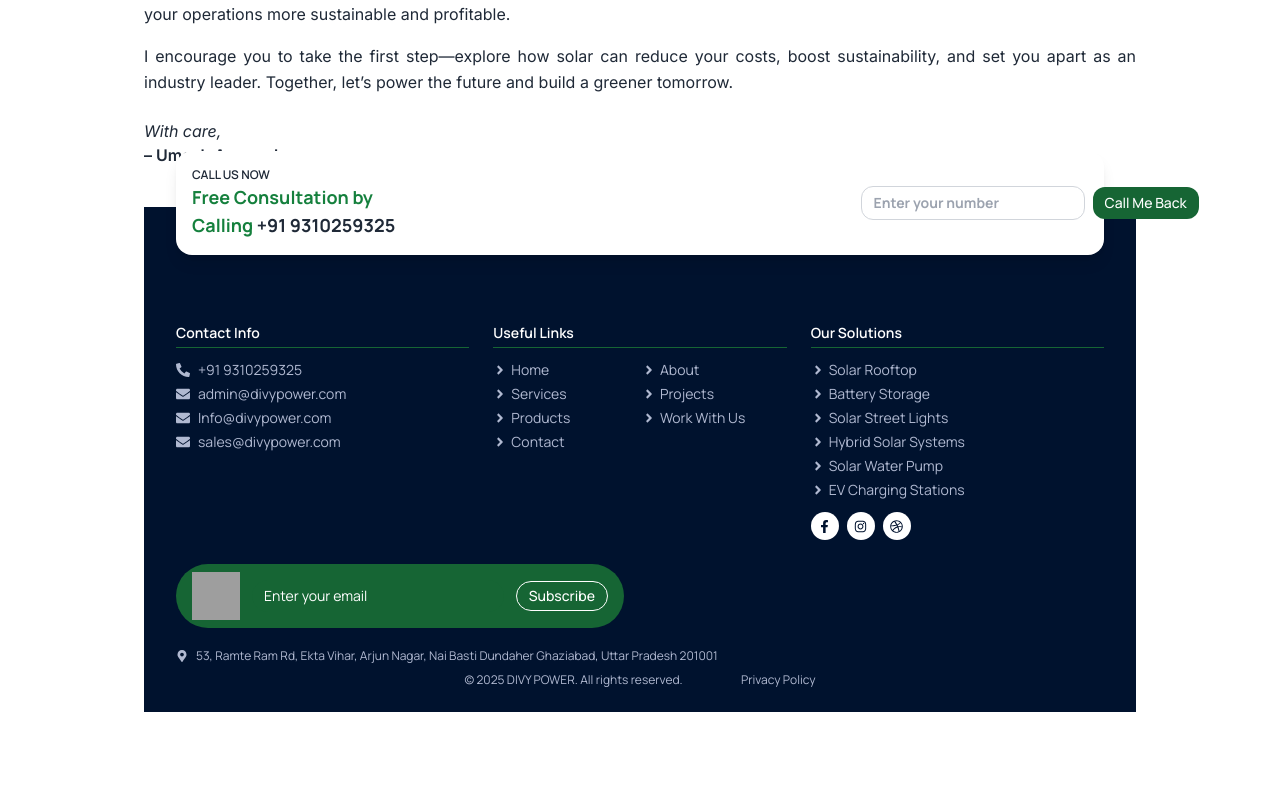
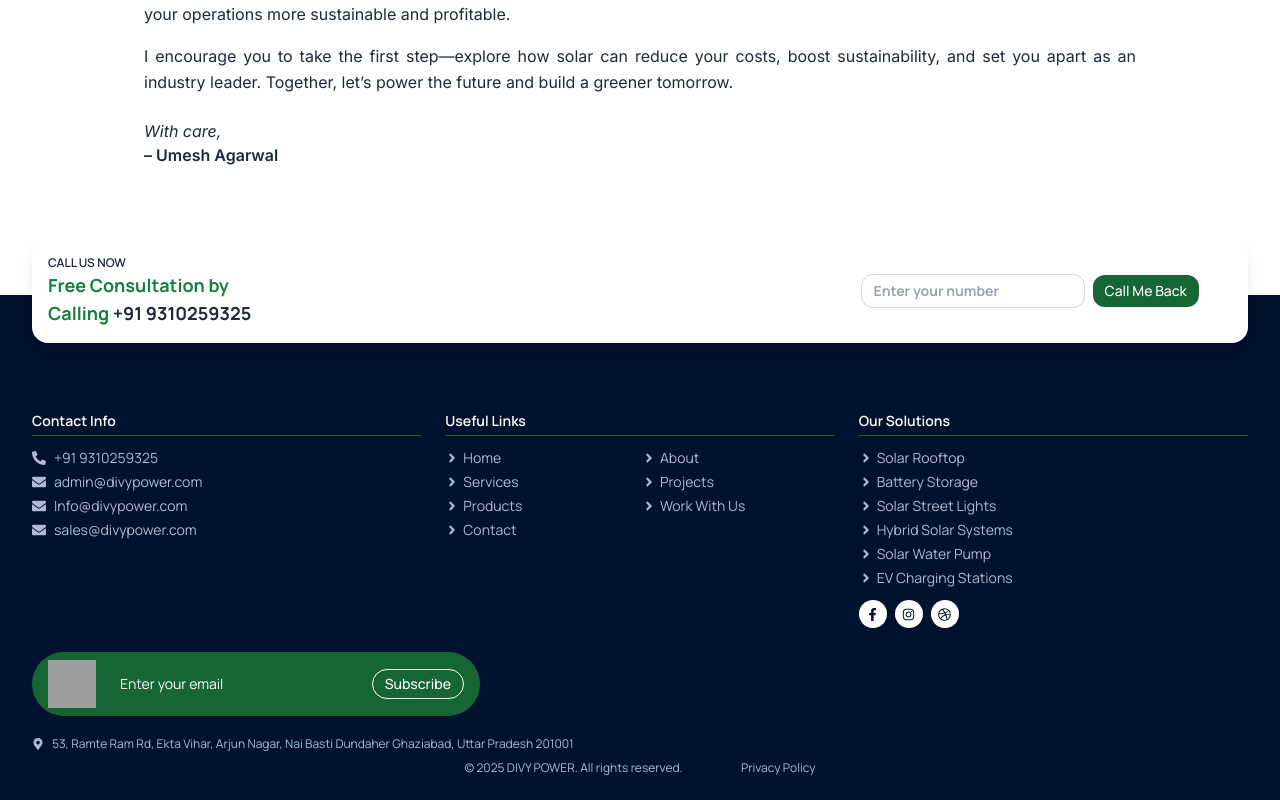
Before and after one commit to vanshika8484/Solar_web, a React (Vite) app: page /Blog1 in a window 1280 px wide. Shown: the part 1955-2755 px from the top of the page. Before the commit the page ends 2715 px from the top, so only its background shows below. Built offline with nearby package versions, Linux system fonts and the light colour scheme; grey boxes are pictures that could not be loaded; a web font is replaced by a local one.

Commit message:
Update SolarArticle.jsx

```diff
--- a/src/components/SolarArticle.jsx
+++ b/src/components/SolarArticle.jsx
@@ -3,6 +3,7 @@ import Footer from './Footer';
 
 const SolarArticle = () => {
   return (
+    <div>
     <div className="max-w-5xl mx-auto px-4 py-12 text-gray-800 About mt-28">
       {/* Title */}
       <h1 className="text-3xl md:text-4xl font-bold text-brandBlue mb-6 text-left">
@@ -122,7 +123,9 @@ const SolarArticle = () => {
       <p className="text-base italic">With care,</p>
       <p className="font-semibold text-base">– Umesh Agarwal</p>
 
-      <section>
+
+    </div>
+    <section className=' mt-20'>
         <Footer/>
       </section>
     </div>
```
